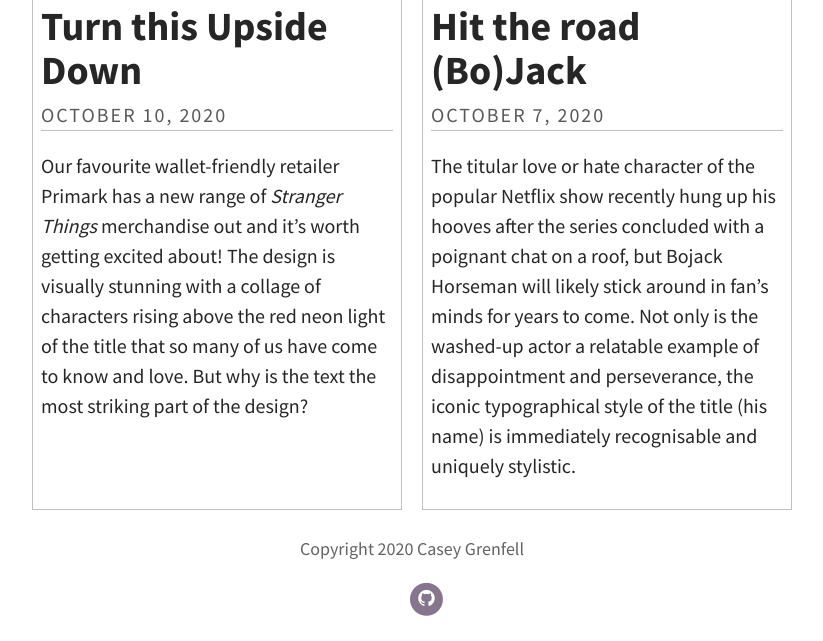
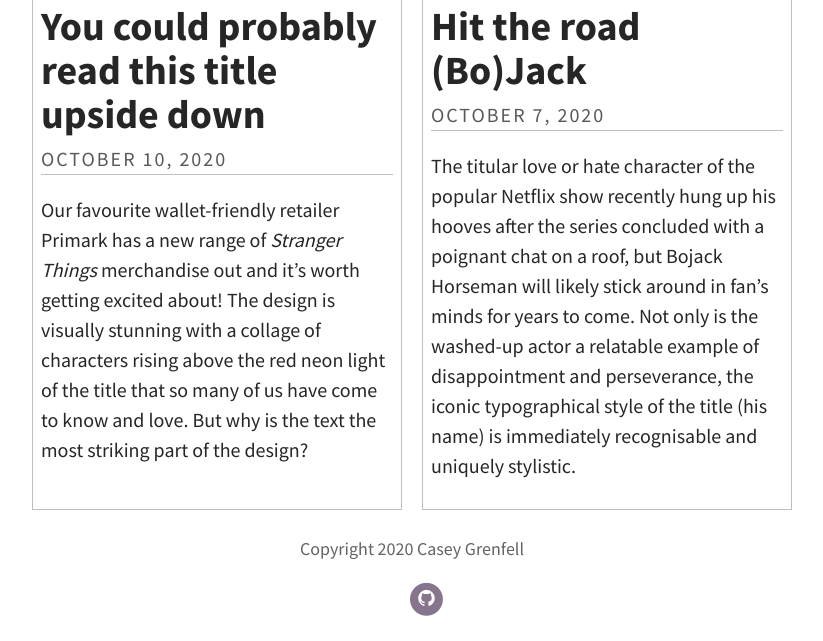
Before and after one commit to caseygrenfell/typography, a Jekyll site: the page built from index.html, in a window 1280 px wide and 900 px high, scrolled down 1165 px, cut to the strip 259-900 px from the top of the window. Shown: the whole strip, without its empty margins (228-1051 px from the left). Built offline with Jekyll 4.4.1, drawn with Linux system fonts in a browser that asks for light colours; some web fonts are replaced; the list of posts is cut into pages by our own code.

Commit message:
Update Post “2020-10-10-lets-turn-this-upside-down”

```diff
--- a/_posts/2020-10-10-lets-turn-this-upside-down.md
+++ b/_posts/2020-10-10-lets-turn-this-upside-down.md
@@ -1,6 +1,6 @@
 ---
 layout: post
-title: Turn this Upside Down
+title: You could probably read this title upside down
 date: 2020-10-10T17:39:19.525Z
 header_feature_image: ../uploads/st11.jpg
 caption: Looking at the Stranger Things logo
```
